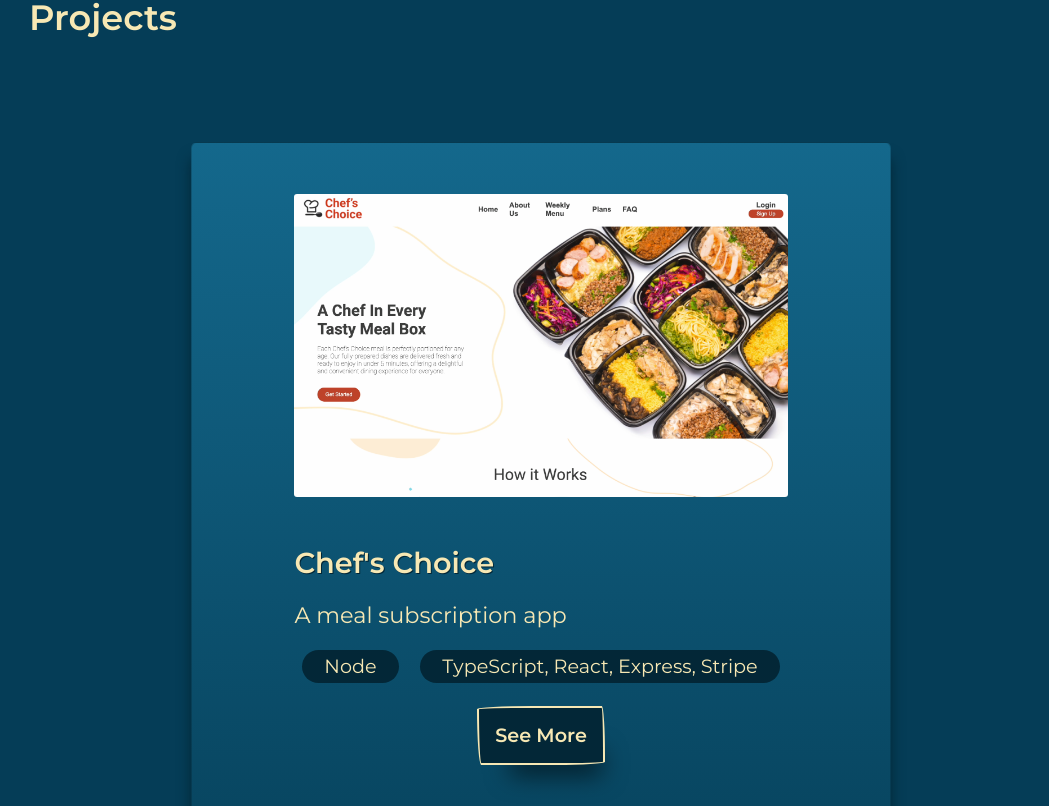
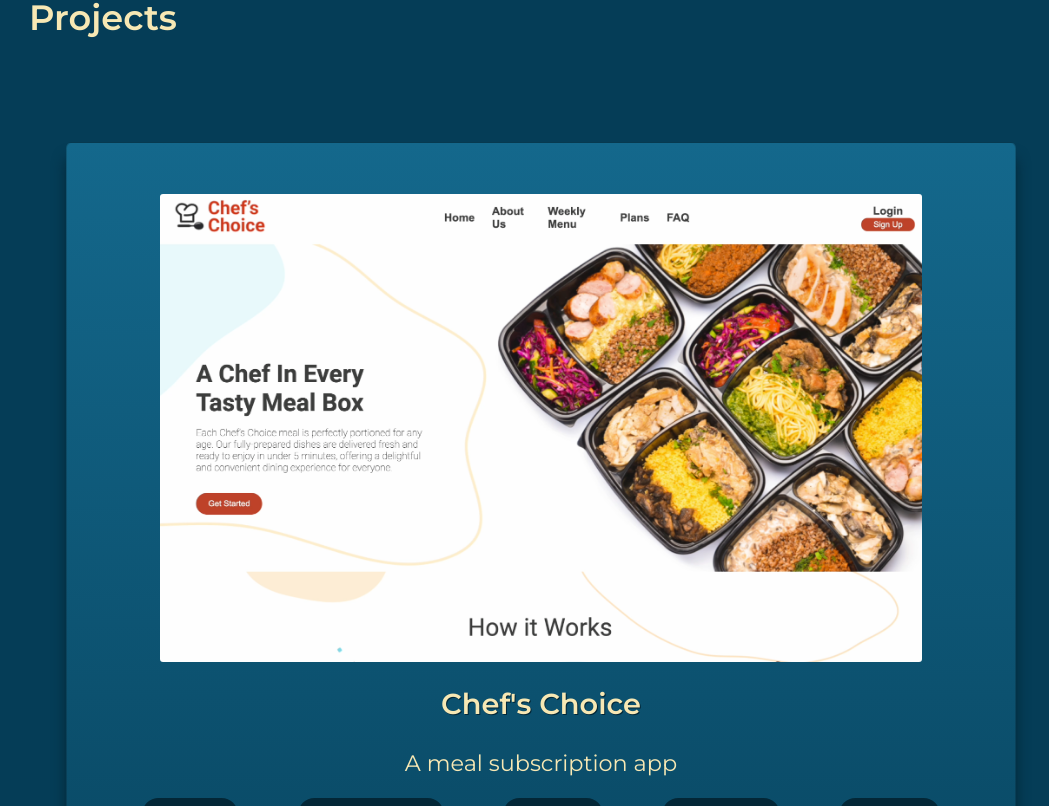
Before and after one commit to gb-webdev/Portfolio, a React (Create React App) app in the folder portfolio/: page / in a window 1280 px wide. Shown: the part 3354-4160 px from the top of the page, without its empty margins (99-1148 px from the left). Built offline with nearby package versions, Linux system fonts and the light colour scheme.

Commit message:
altered image max screen issue

```diff
--- a/portfolio/src/pages/ProjectCard.css
+++ b/portfolio/src/pages/ProjectCard.css
@@ -11,17 +11,22 @@
     border-radius: 5%;
     background: linear-gradient(180deg, #14688c 0%, #084661 100%);
     box-shadow: 0 16px 14px 0 #032737;
-    padding: 5% 10%;
-    max-width: 700px;
+    padding: 5% 5%;
+    max-width: 950px;
+    width: 100%;
     height: auto;
     margin-bottom: 5%;
-    cursor: pointer;
+    align-items: center;
+    justify-content: center;
+    text-align: center;
 }
 
 .proj-img {
-    margin-bottom: 10%;
+    width: 90%;
     height: auto;
+    margin-bottom: 3%;
     border-radius: 3px;
+    object-fit: cover;
 }
 
 .card .card-title {
--- a/portfolio/src/pages/ProjectCard.js
+++ b/portfolio/src/pages/ProjectCard.js
@@ -22,7 +22,7 @@ const ProjectCard = () => {
             title: "Chef's Choice",
             description: "A meal subscription app",
             longDescription: "A meal Subscription App that offers a convenient way to plan and enjoy delicious, home-cooked meals. Choose from a variety of meal plans tailored to your dietary preferences and receive fresh, pre-portioned ingredients delivered to your door.",
-            skills: ["Node", "TypeScript, React, Express, Stripe"],
+            skills: ["Node", "TypeScript", "React", "Express", "Stripe"],
             image: chefStill,
             gif: chefGif,
             sourceLink: "https://github.com/Developers-Challenge/Theta",
```
